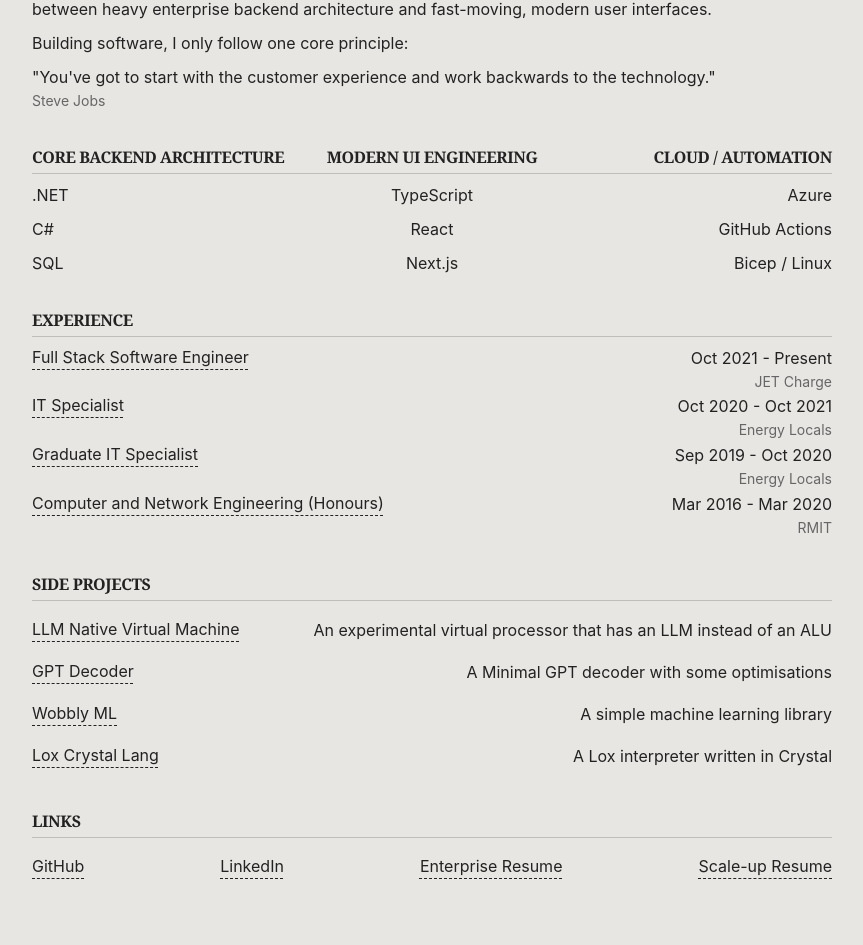
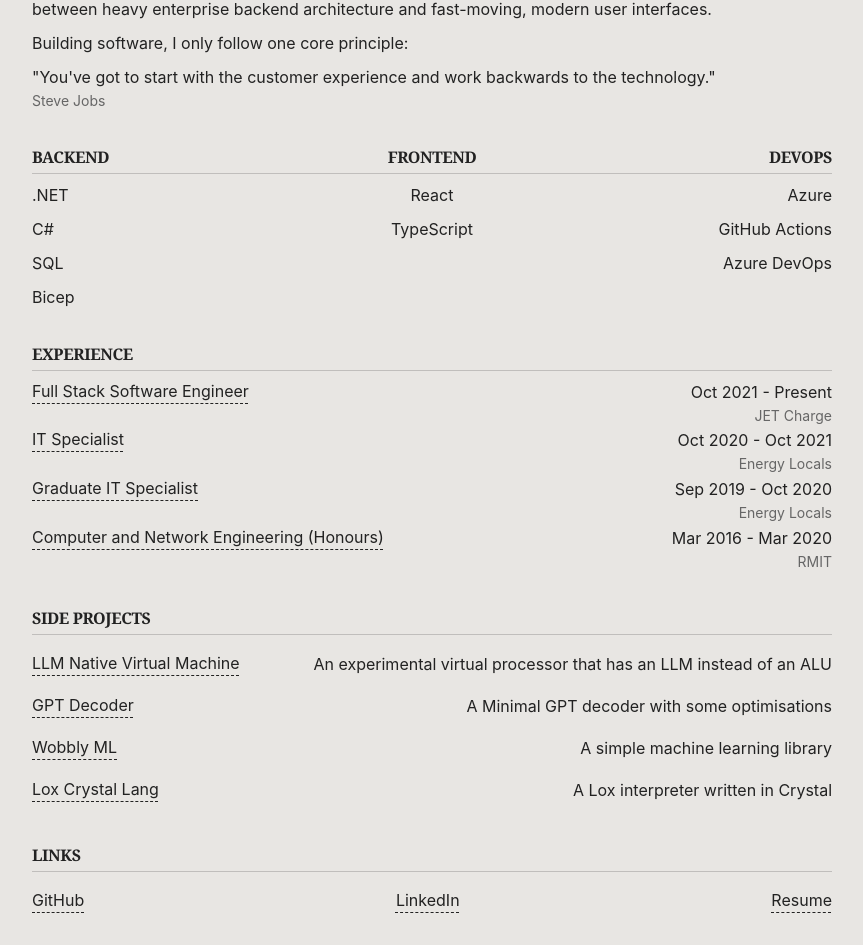
Before and after one commit to HuyNguyenAu/huynguyen-space, a React (Vite) app: page / in a window 1280 px wide. Shown: the part 193-1138 px from the top of the page, without its empty margins (208-1071 px from the left). Built offline with nearby package versions, Linux system fonts and the light colour scheme.

Commit message:
refactor: Update Skills section headings and improve resume link

```diff
--- a/src/components/skills.tsx
+++ b/src/components/skills.tsx
@@ -5,24 +5,24 @@
   return (
     <Section className="grid grid-cols-1 md:grid-cols-3 gap-8 md:gap-0">
       <div>
-        <Heading>CORE BACKEND ARCHITECTURE</Heading>
+        <Heading>BACKEND</Heading>
         <Body className="m-0 mt-2">.NET</Body>
         <Body className="m-0 mt-2">C#</Body>
         <Body className="m-0 mt-2">SQL</Body>
+        <Body className="m-0 mt-2">Bicep</Body>
       </div>
 
       <div>
-        <Heading className="md:text-center">MODERN UI ENGINEERING</Heading>
+        <Heading className="md:text-center">FRONTEND</Heading>
+        <Body className="md:text-center m-0 mt-2">React</Body>
         <Body className="md:text-center m-0 mt-2">TypeScript</Body>
-        <Body className="md:text-center m-0 mt-2">React</Body>
-        <Body className="md:text-center m-0 mt-2">Next.js</Body>
       </div>
 
       <div>
-        <Heading className="md:text-end">CLOUD / AUTOMATION</Heading>
+        <Heading className="md:text-end">DEVOPS</Heading>
         <Body className="md:text-end m-0 mt-2">Azure</Body>
         <Body className="md:text-end m-0 mt-2">GitHub Actions</Body>
-        <Body className="md:text-end m-0 mt-2">Bicep / Linux</Body>
+        <Body className="md:text-end m-0 mt-2">Azure DevOps</Body>
       </div>
     </Section>
   );
--- a/src/pages/home.tsx
+++ b/src/pages/home.tsx
@@ -67,8 +67,7 @@
           title="LinkedIn"
           href="https://www.linkedin.com/in/huy-nguyen-au"
         />
-        <Links.Item title="Enterprise Resume" href="resume-enterprise.html" as="a" />
-        <Links.Item title="Scale-up Resume" href="resume-scaleup.html" as="a" />
+        <Links.Item title="Resume" href="resume.pdf" as="a" />
       </Links>
     </>
   );
```
